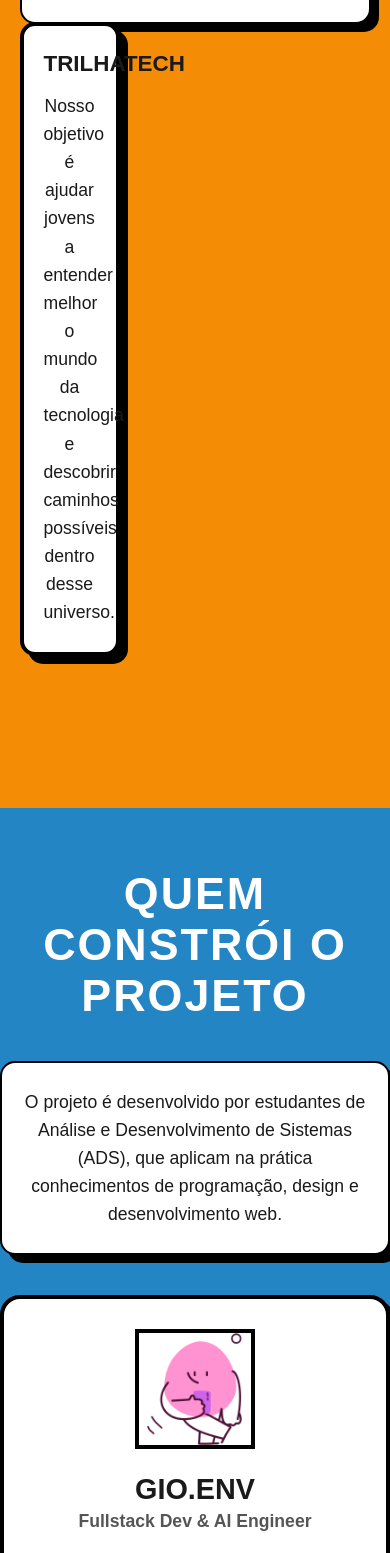
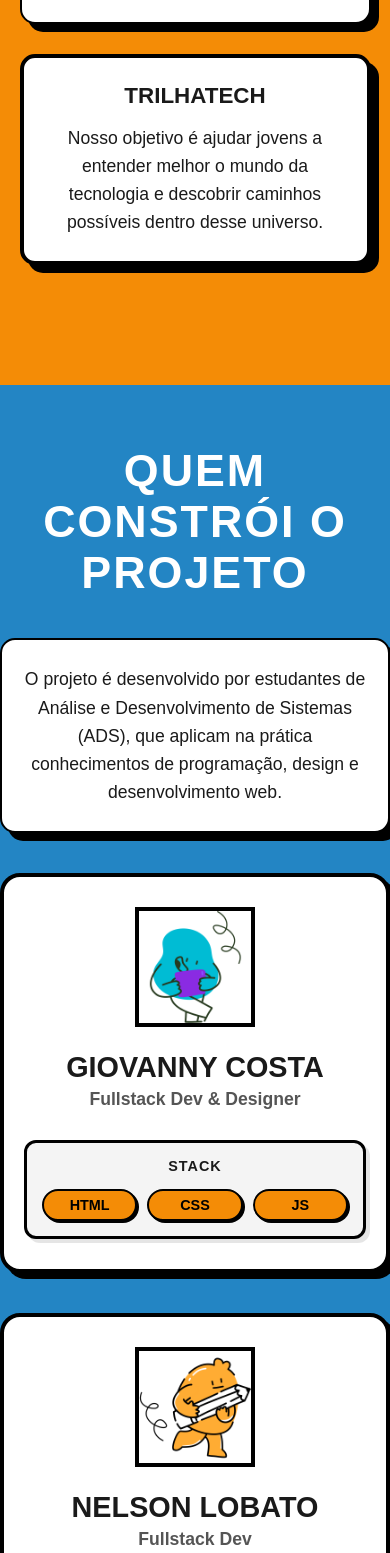
Before and after one commit to GiovannyCosta/TrilhaTech, a plain HTML site: page sobre.html in a window 390 px wide. Shown: the part 934-2487 px from the top of the page. Drawn offline with Linux system fonts and the light colour scheme.

Commit message:
fix(sobre): ajusta responsividade de card e nomenclatura de imagens
- Corrige o CSS do (`.card-small-wd`) na secção "Sobre o Projeto",
- Adiciona media query para ecrãs menores,
- Atualiza os nomes e referências de imagens no código para manter a consistência do repositório.

```diff
--- a/sobre.html
+++ b/sobre.html
@@ -25,7 +25,6 @@
 
 <body>
     <div class="app-container">
-
         <div class="topUp">
             <button onclick="toUP()" id="topBtn"><i class="fa-solid fa-arrow-up"></i></button>
         </div>
@@ -104,9 +103,10 @@
 
                         <div class="team-card-profile">
                             <div class="profile-header">
-                                <img src="./src/public/Logo-trilha-tech (5).png" alt="Gio" class="profile-img">
-                                <h3 class="profile-name">GIO.ENV</h3>
-                                <p class="profile-role">Fullstack Dev & AI Engineer</p>
+                                <img src="./src/public/icon-perfil-1.png" alt="imagem de perfil pessoal"
+                                    class="profile-img">
+                                <h3 class="profile-name">GIOVANNY Costa</h3>
+                                <p class="profile-role">Fullstack Dev & Designer</p>
                             </div>
 
                             <div class="profile-stack-area">
@@ -121,15 +121,16 @@
 
                         <div class="team-card-profile">
                             <div class="profile-header">
-                                <img src="./src/public/Logo-trilha-tech (4).png" alt="Nelson" class="profile-img">
-                                <h3 class="profile-name">NELSON.GAG</h3>
-                                <p class="profile-role">UI/UX Designer & Dev</p>
+                                <img src="./src/public/icon-perfil-2.png" alt="imagem de perfil pessoal"
+                                    class="profile-img">
+                                <h3 class="profile-name">NELSON Lobato</h3>
+                                <p class="profile-role">Fullstack Dev</p>
                             </div>
 
                             <div class="profile-stack-area">
                                 <span class="stack-label">STACK</span>
                                 <div class="stack-badges badge-fr">
-                                    <span class="badge-tech">FIGMA</span>
+                                    <span class="badge-tech">React</span>
                                     <span class="badge-tech">HTML</span>
                                     <span class="badge-tech">CSS</span>
                                 </div>
@@ -137,15 +138,16 @@
                         </div>
                         <div class="team-card-profile">
                             <div class="profile-header">
-                                <img src="./src/public/Logo-trilha-tech (3).png" alt="Nelson" class="profile-img">
+                                <img src="./src/public/icon-perfil-3.png" alt="imagem de perfil pessoal"
+                                    class="profile-img">
                                 <h3 class="profile-name">Eduardo Maia</h3>
-                                <p class="profile-role">Planejamento & Dev</p>
+                                <p class="profile-role">Planejamento & Desenvolvimento</p>
                             </div>
 
                             <div class="profile-stack-area">
                                 <span class="stack-label">STACK</span>
                                 <div class="stack-badges">
-                                    <span class="badge-tech">FIGMA</span>
+                                    <span class="badge-tech">Phyton</span>
                                     <span class="badge-tech">HTML</span>
                                     <span class="badge-tech">CSS</span>
                                 </div>
--- a/src/css/sobre.css
+++ b/src/css/sobre.css
@@ -120,10 +120,9 @@
 }
 .card-small-wd {
   position: relative;
-  bottom: 32px;
-  width: 100px;
-  height: 260px;
-  object-fit: cover;
+  bottom: 32px; /* Mantém o efeito de subir um pouco no desktop */
+  width: 100%; /* Deixa o flexbox decidir a largura ou ocupa 100% do espaço disponível */
+  min-height: 260px; /* Usa min-height para garantir o tamanho, mas permite crescer se o texto precisar */
   border: 4px solid #000000;
 }
 
@@ -167,4 +166,8 @@
   .equipe-section {
     padding: 60px 0;
   }
+  .card-small-wd {
+    bottom: 0; /* Anula o salto para cima, evitando que sobreponha o cartão de cima ao empilhar */
+    min-height: auto; /* Deixa a altura ser apenas o necessário para o conteúdo */
+  }
 }
```
Also changed, not shown: glossario.html (+3 -0 lines), src/public/icon-perfil-1.png (renamed from src/public/Logo-trilha-tech (3).png), src/public/icon-perfil-2.png (renamed from src/public/Logo-trilha-tech (4).png), src/public/icon-perfil-3.png (renamed from src/public/Logo-trilha-tech (5).png).
